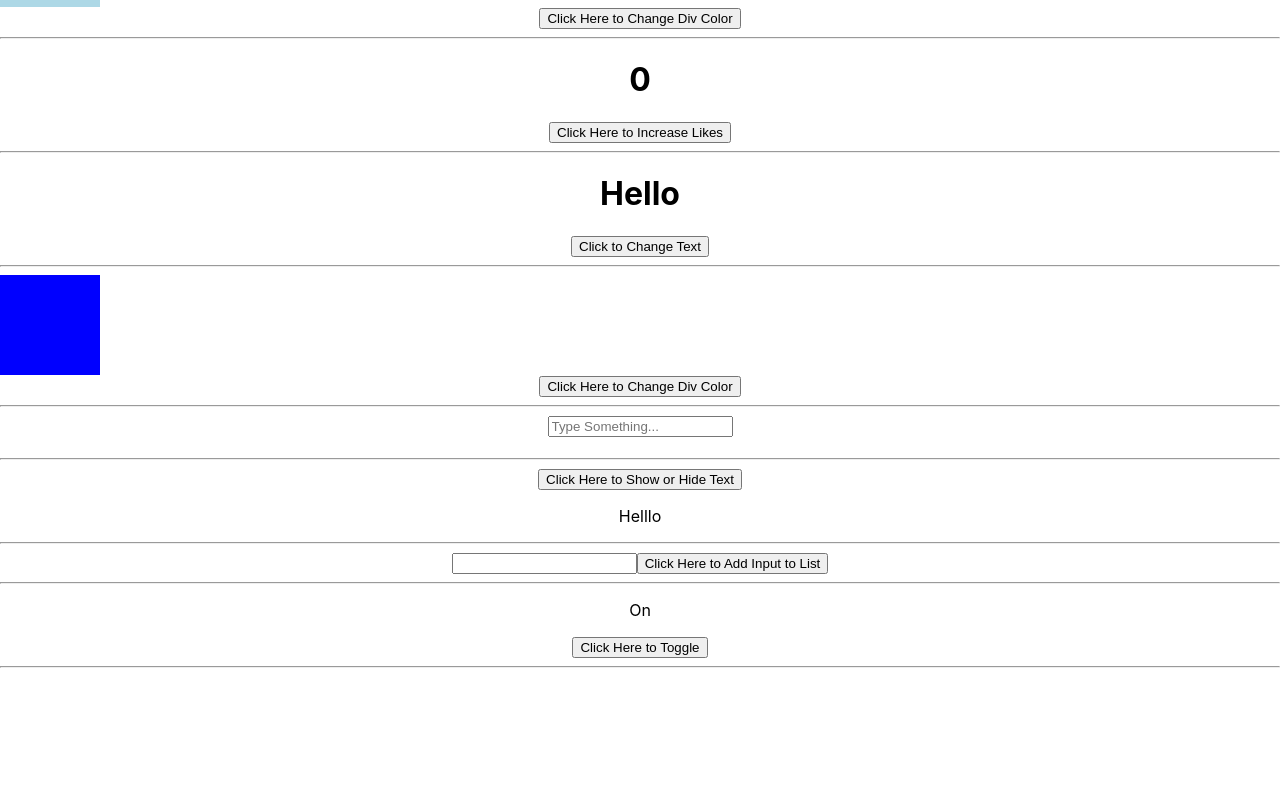
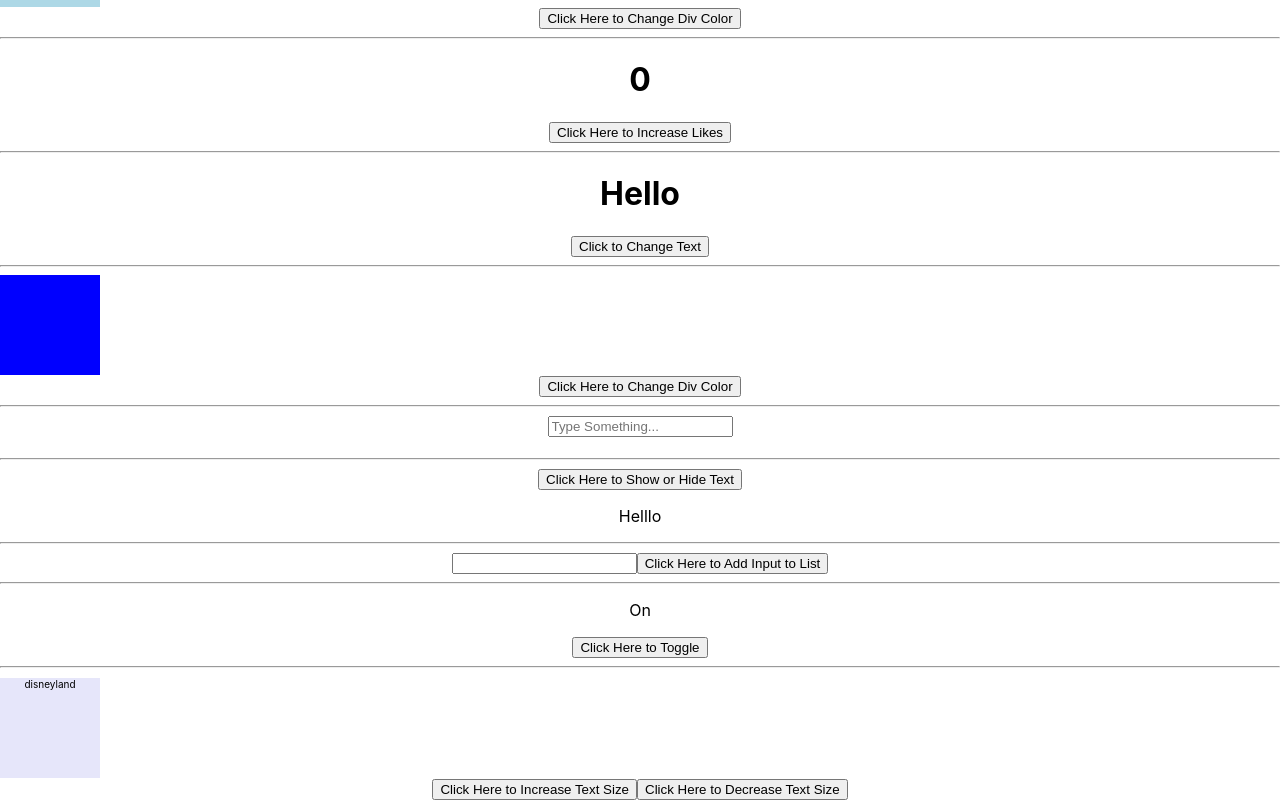
Before and after one commit to leen0512/react-status, a React (Create React App) app: page / in a window 1280 px wide. Shown: the part 215-1015 px from the top of the page. Before the commit the page ends 891 px from the top, so only its background shows below. Built offline with nearby package versions, Linux system fonts and the light colour scheme.

Commit message:
increase or decrease text size inside div

```diff
--- a/src/App.js
+++ b/src/App.js
@@ -7,6 +7,8 @@ import DisplayInput from './components/DisplayInput';
 import ShowHideText from './components/ShowHideText';
 import AddInputToList from './components/AddInputToList';
 import Toggle from './components/Toggle';
+import IncreaseOrDecreaseTextSize from './components/IncreaseOrDecreaseTextSize';
+
 
 //q1
 function ShowNumber(){
@@ -61,6 +63,7 @@ function App() {
       <ShowHideText/>
       <AddInputToList/>
       <Toggle/>
+      <IncreaseOrDecreaseTextSize/>
     </div>
   );
 }
--- /dev/null
+++ b/src/components/IncreaseOrDecreaseTextSize.js
@@ -0,0 +1,20 @@
+import { useState } from "react";
+
+function IncreaseOrDecreaseTextSize(){
+    const [size, setSize] = useState(10);
+
+    function increaseSize(){
+        setSize(size+1);
+    }
+
+
+    return <div>
+        <div style={{backgroundColor:'lavender', height:'100px', width:'100px'}}>
+            <p style={{fontSize:size}}>disneyland</p>
+        </div>
+        <button onClick={increaseSize}>Click Here to Increase Text Size</button>
+        <button onClick={() => setSize(size-1)}>Click Here to Decrease Text Size</button>
+    </div>
+}
+
+export default IncreaseOrDecreaseTextSize;
```
